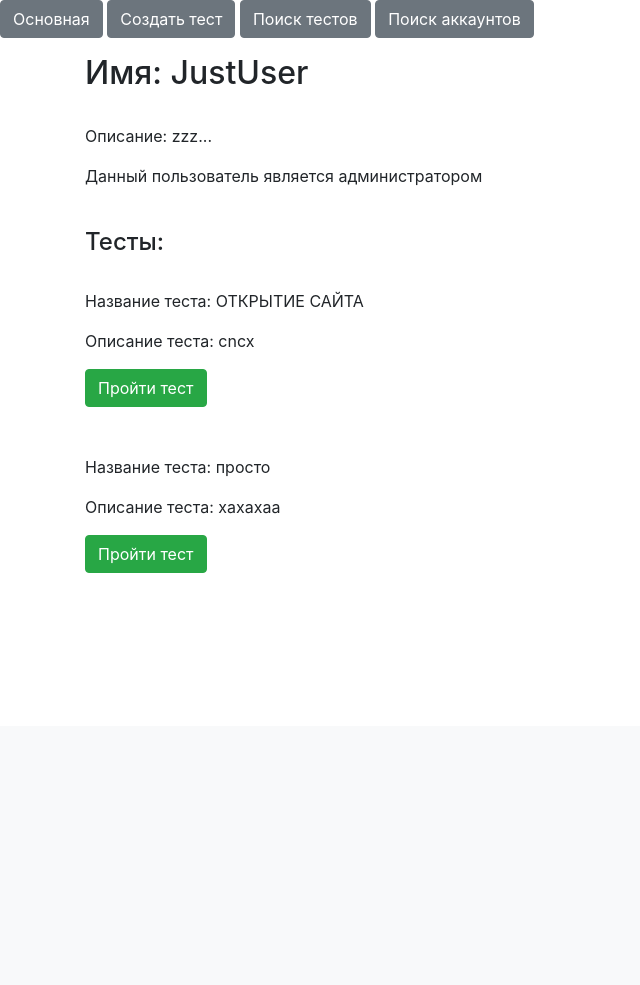
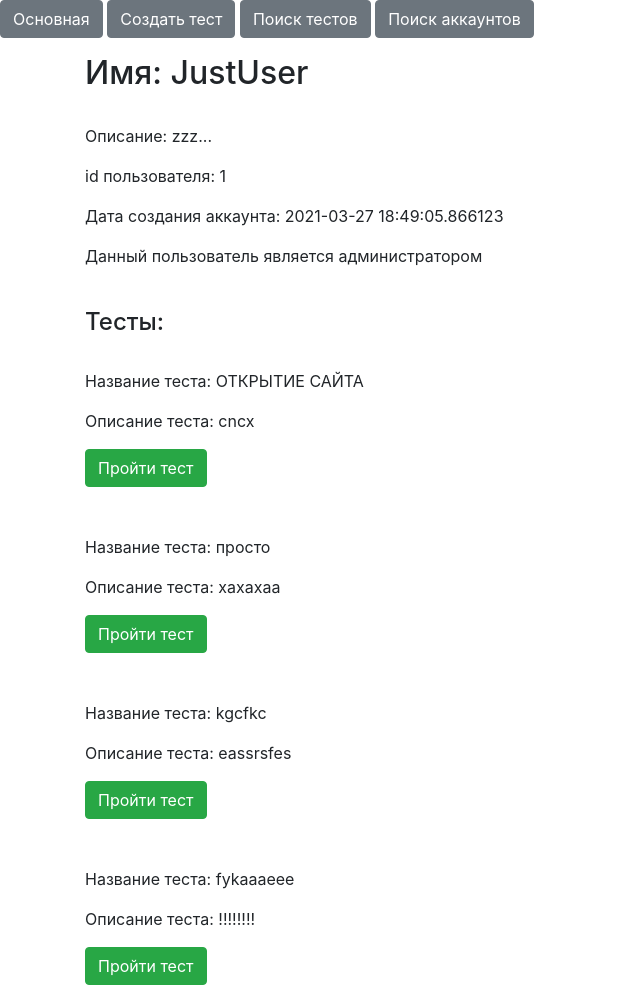
Before and after one commit to w-o-p/web, a Flask app: page /acc_page_id/1 in a window 1280 px wide. Shown: the part 74-1059 px from the top of the page, without its empty margins (0-640 px from the left). Before the commit the page ends 647 px from the top, so only its background shows below. Run offline with Flask 2, Linux system fonts and the light colour scheme; a user stored in the database is signed in; data comes from the database, SQL or seed files in the repository; both versions use the stored data as it was after the commit; some libraries are stand-ins or nearby versions.

Commit message:
all for me on Sunday

```diff
--- a/main.py
+++ b/main.py
@@ -148,11 +148,27 @@ def add_test(action):
     return render_template('news.html', num=num, form=form, title='Добавление теста', add_ans_btn=add_ans_btn)
 
 
-@app.route('/tests_page', methods=['GET', 'POST'])
+@app.route('/tests_page//<int:f>', methods=['GET', 'POST'])
 @login_required
-def edit_news():
+def edit_news(f):
     form = TestForm()
-    return render_template('test.html', form=form)
+    db_sess = db_session.create_session()
+    b = db_sess.query(News.title).filter(News.id == f).first()
+    for i in b:
+        name = i
+    c = db_sess.query(News.content).filter(News.id == f).first()
+    for i in c:
+        content = i
+    d = db_sess.query(News.id).filter(News.id == f).first()
+    for i in d:
+        id_t = i
+    e = db_sess.query(News.user_id).filter(News.id == f).first()
+    for i in e:
+        user_id = i
+    f = db_sess.query(News.created_date).filter(News.id == f).first()
+    for i in f:
+        date = i
+    return render_template('test.html', name=name, content=content, id_t=id_t, user_id=user_id, date=date, form=form)
 
 
 @app.route('/tests_run', methods=['GET', 'POST'])
@@ -171,8 +187,12 @@ def acc_page_id(f):
     y = []
     t1 = ''
     t2 = ''
+    t3 = ''
+    t4 = ''
     des1 = ''
     des2 = ''
+    des3 = ''
+    des4 = ''
     form = TestForm()
     db_sess = db_session.create_session()
     b = db_sess.query(User.name).filter(User.id == f).first()
@@ -199,10 +219,28 @@ def acc_page_id(f):
     for i in y1:
         for w in i:
             y.append(w)
-    if len(x) >= 2:
+    if len(x) >= 4:
         t1 = x[0]
         t2 = x[1]
         des1 = y[0]
+        des2 = y[1]
+        t3 = x[2]
+        t4 = x[3]
+        des3 = y[2]
+        des4 = y[3]
+        a = 4
+    elif len(x) == 3:
+        t1 = x[0]
+        des1 = y[0]
+        t2 = x[1]
+        des2 = y[1]
+        t3 = x[2]
+        des3 = y[2]
+        a = 3
+    elif len(x) == 2:
+        t1 = x[0]
+        des1 = y[0]
+        t2 = x[1]
         des2 = y[1]
         a = 2
     elif len(x) == 1:
@@ -211,9 +249,14 @@ def acc_page_id(f):
         a = 1
     else:
         a = 0
-    print(x)
+    lo = db_sess.query(User.id).filter(User.id == f).first()
+    for i in lo:
+        id_a = i
+    f = db_sess.query(User.created_date).filter(News.id == f).first()
+    for i in f:
+        date = i
     return render_template('acc_page_id.html', name=name, a=a, description=description, ad=ad, t1=t1, t2=t2, des1=des1,
-                           des2=des2, form=form)
+                           des2=des2, t3=t3, t4=t4, des3=des3, des4=des4, id_a=id_a, date=date, form=form)
 
 
 @app.route('/acc_page', methods=['GET', 'POST'])
@@ -221,7 +264,6 @@ def acc_page_id(f):
 def acc_page():
     form = TestForm()
     if form.validate_on_submit():
-        print(1)
         a = "/acc_page_id/" + str(form.ac_id.data)
         return redirect(a)
     return render_template('acc_page.html', form=form)
--- a/templates/acc_page_id.html
+++ b/templates/acc_page_id.html
@@ -4,12 +4,67 @@
     <h2>Имя: {{name}}</h2>
     <br>
     <p>Описание: {{description}}</p>
+    <p>id пользователя: {{id_a}}</p>
+    <p>Дата создания аккаунта: {{date}}</p>
     {% if ad == 0 %}
         <p>Данный пользователь не является администратором</p>
     {% else %}
        <p>Данный пользователь является администратором</p>
     {% endif %}
     <br>
+    {% if a == 4 %}
+        <h4>Тесты:</h4>
+        <br>
+        <div>
+            <p>Название теста: {{t1}}</p>
+            <p>Описание теста: {{des1}}</p>
+            <a href="/tests_page" class="btn btn-success">Пройти тест</a>
+        </div>
+        <br>
+        <br>
+        <div>
+            <p>Название теста: {{t2}}</p>
+            <p>Описание теста: {{des2}}</p>
+            <a href="/tests_page" class="btn btn-success">Пройти тест</a>
+        </div>
+        <br>
+        <br>
+        <div>
+            <p>Название теста: {{t3}}</p>
+            <p>Описание теста: {{des3}}</p>
+            <a href="/tests_page" class="btn btn-success">Пройти тест</a>
+        </div>
+        <br>
+        <br>
+        <div>
+            <p>Название теста: {{t4}}</p>
+            <p>Описание теста: {{des4}}</p>
+            <a href="/tests_page" class="btn btn-success">Пройти тест</a>
+        </div>
+    {% endif %}
+    {% if a == 3 %}
+        <h4>Тесты:</h4>
+        <br>
+        <div>
+            <p>Название теста: {{t1}}</p>
+            <p>Описание теста: {{des1}}</p>
+            <a href="/tests_page" class="btn btn-success">Пройти тест</a>
+        </div>
+        <br>
+        <br>
+        <div>
+            <p>Название теста: {{t2}}</p>
+            <p>Описание теста: {{des2}}</p>
+            <a href="/tests_page" class="btn btn-success">Пройти тест</a>
+        </div>
+        <br>
+        <br>
+        <div>
+            <p>Название теста: {{t3}}</p>
+            <p>Описание теста: {{des3}}</p>
+            <a href="/tests_page" class="btn btn-success">Пройти тест</a>
+        </div>
+    {% endif %}
     {% if a == 2 %}
         <h4>Тесты:</h4>
         <br>
@@ -30,7 +85,6 @@
         <h4>Тесты:</h4>
         <br>
         <div>
-        <div>
             <p>Название теста: {{t1}}</p>
             <p>Описание теста: {{des1}}</p>
             <a href="/tests_page" class="btn btn-success">Пройти тест</a>
```
Also changed, not shown: templates/test.html (+5 -2 lines), db/blogs.db.
